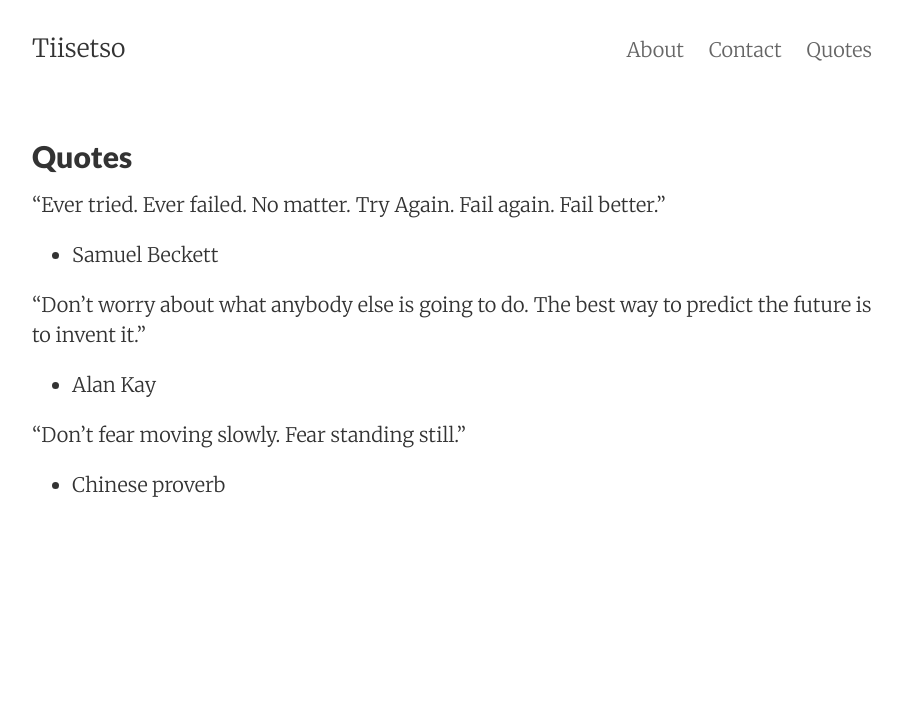
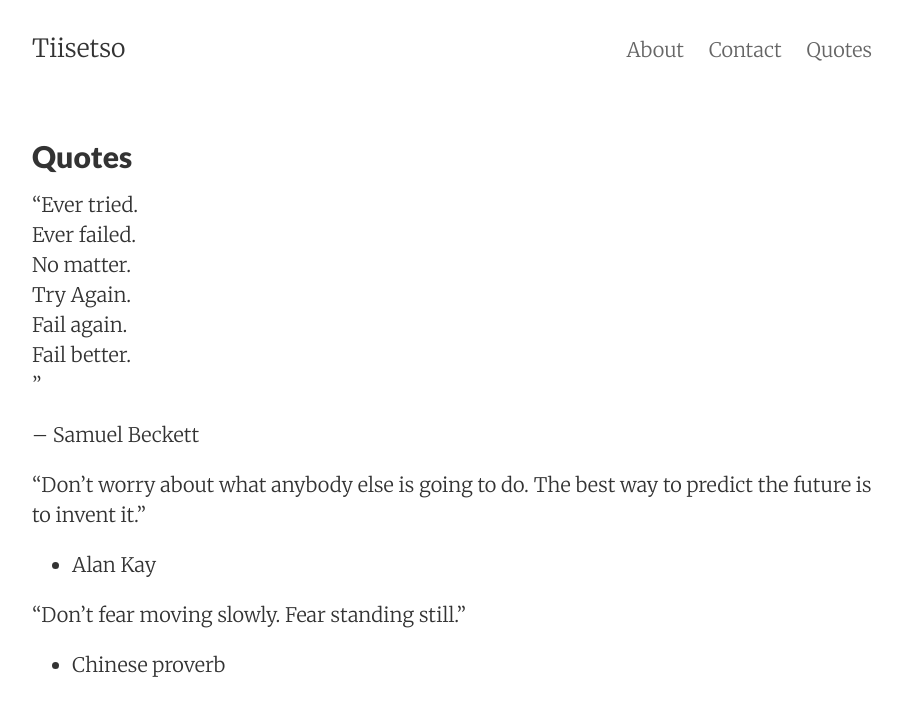
Before and after one commit to Tiisetso/tiisetso.github.io, a Jekyll site: the page built from quotes.md, in a window 1280 px wide. Shown: the top 716 px of the page, without its empty margins (188-1090 px from the left). Built offline with Jekyll 4.4.1, drawn with Linux system fonts in a browser that asks for light colours.

```diff
--- a/quotes.md
+++ b/quotes.md
@@ -4,14 +4,14 @@ title: Quotes
 permalink: /quotes/
 tags: quotes
 ---
-"Ever tried.
-Ever failed.
-No matter.
-Try Again.
-Fail again.
-Fail better."
+"Ever tried.<br>
+Ever failed.<br>
+No matter.<br>
+Try Again.<br>
+Fail again.<br>
+Fail better.<br>"
 
-- Samuel Beckett
+-- Samuel Beckett
 
 "Don't worry about what anybody else is going to do. The best way to predict the future is to invent it."
 
```
